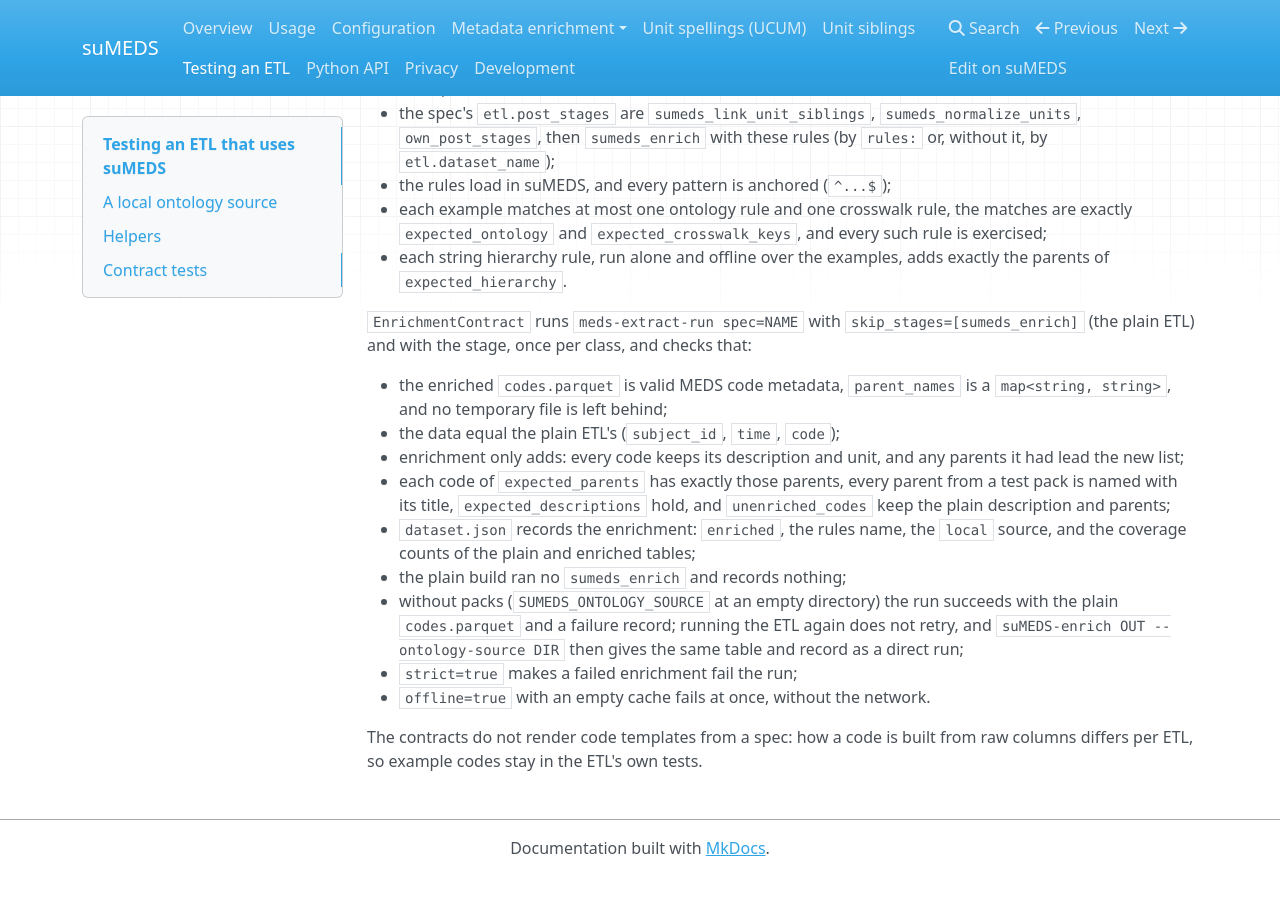
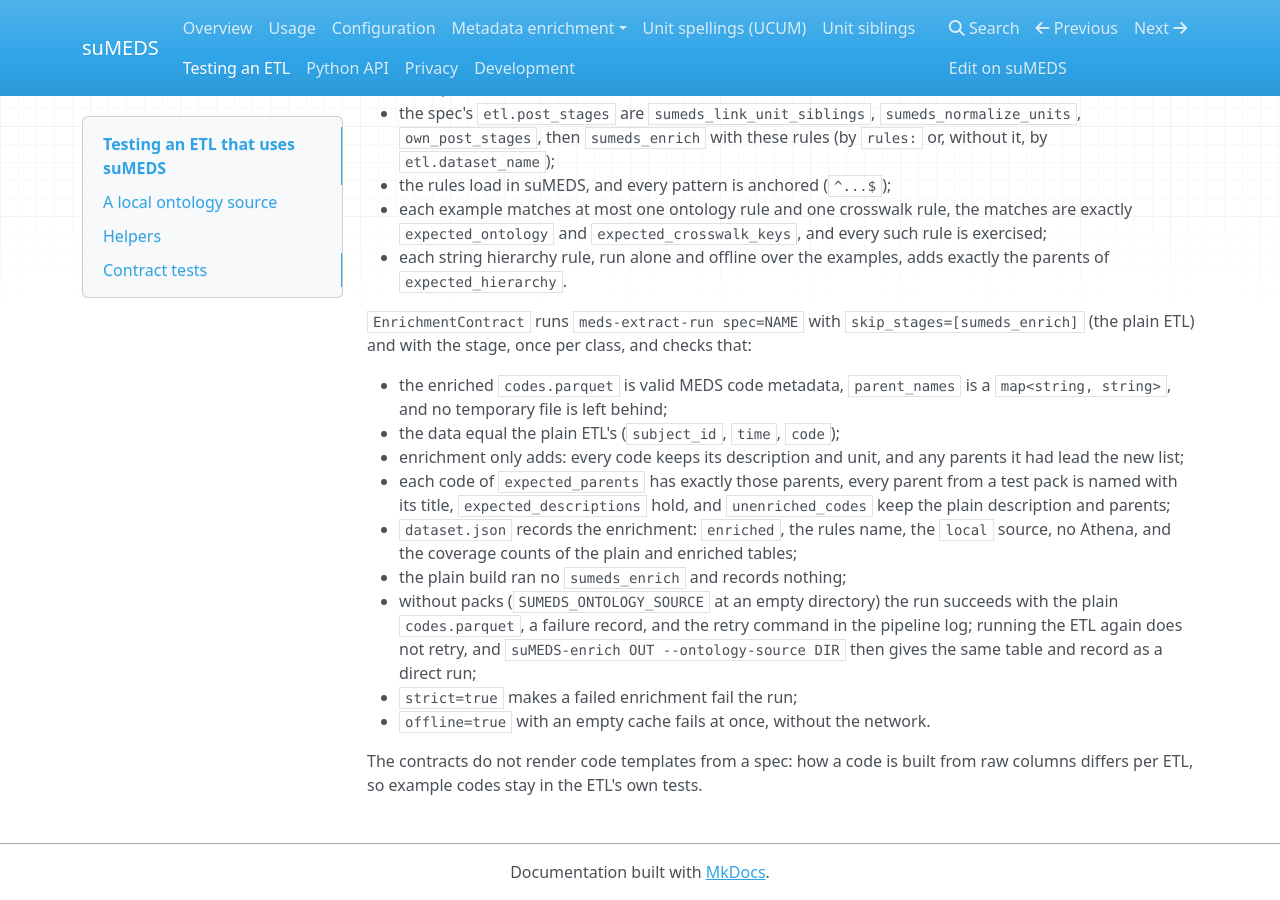
Before and after one commit to rvandewater/suMEDS, an MkDocs documentation site: the page built from docs/testing.md, in a window 1280 px wide and 900 px high, scrolled down 2719 px. Built offline with MkDocs 1.6.1, drawn with Linux system fonts in a browser that asks for light colours; nearby versions of some CDN libraries; before the commit the page ends 3595 px from its top, so only the background shows below that.

Commit message:
Check the Athena flag and the retry hint in the enrichment contract
Co-Authored-By: Claude Opus 5.5 <noreply@anthropic.com>

```diff
--- a/docs/testing.md
+++ b/docs/testing.md
@@ -149,10 +149,12 @@ class, and checks that:
   a test pack is named with its title, `expected_descriptions` hold, and
   `unenriched_codes` keep the plain description and parents;
 - `dataset.json` records the enrichment: `enriched`, the rules name, the
-  `local` source, and the coverage counts of the plain and enriched tables;
+  `local` source, no Athena, and the coverage counts of the plain and enriched
+  tables;
 - the plain build ran no `sumeds_enrich` and records nothing;
 - without packs (`SUMEDS_ONTOLOGY_SOURCE` at an empty directory) the run
-  succeeds with the plain `codes.parquet` and a failure record; running the ETL
+  succeeds with the plain `codes.parquet`, a failure record, and the retry
+  command in the pipeline log; running the ETL
   again does not retry, and `suMEDS-enrich OUT --ontology-source DIR` then
   gives the same table and record as a direct run;
 - `strict=true` makes a failed enrichment fail the run;
```
Also changed, not shown: 1 other file.
